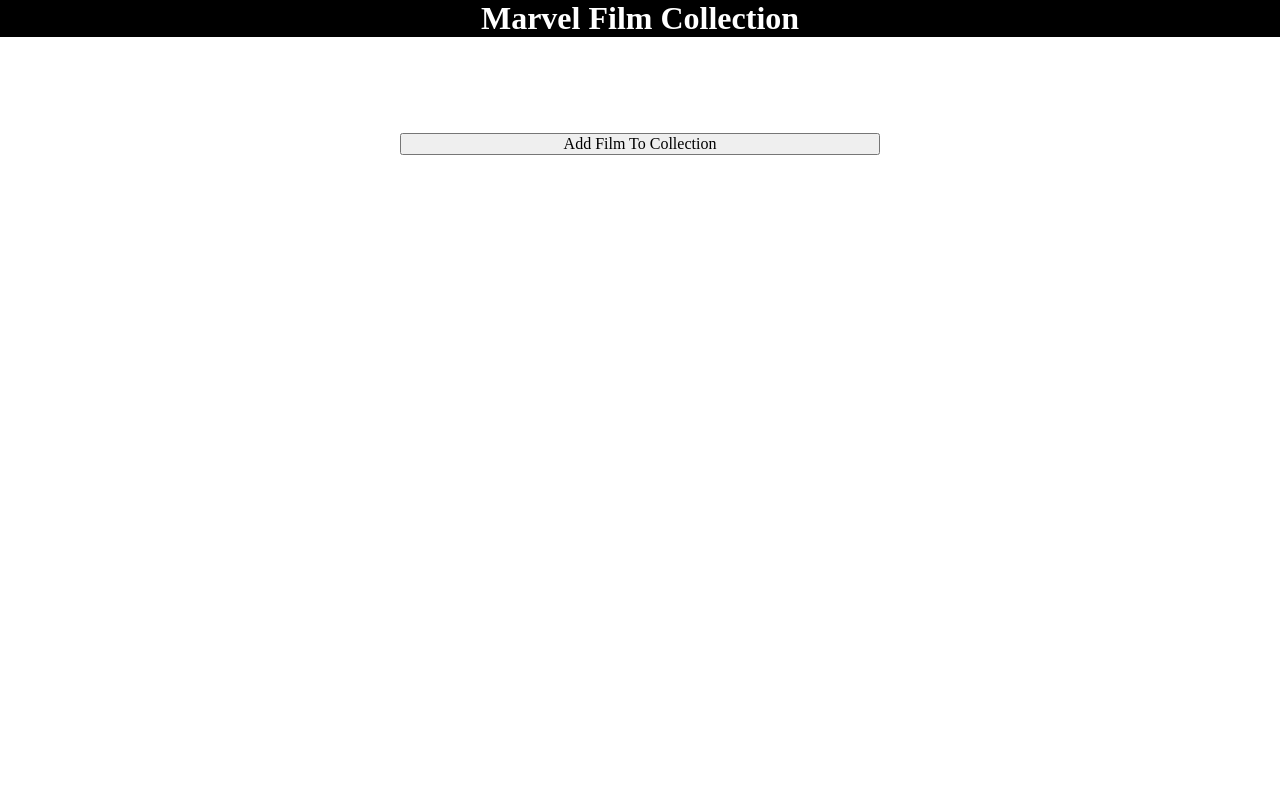
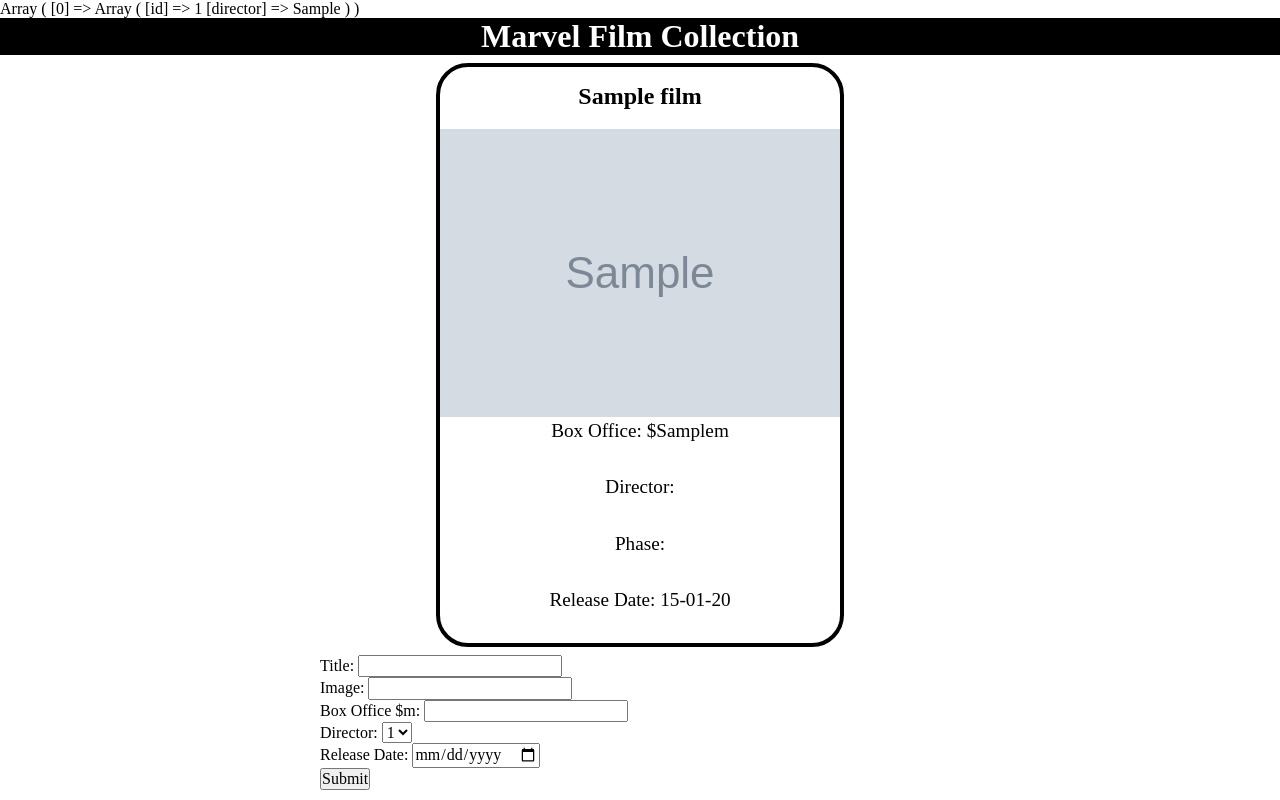
Before and after one commit to danieljporter21/Collection-App, a PHP site: page / in a window 1280 px wide. Run offline with PHP 8.4, Linux system fonts and the light colour scheme; tables that the repository leaves empty or names only in its code hold one stand-in row (values such as "Sample post"); grey boxes marked "Sample" are stand-in pictures.

Commit message:
Added Input Form

```diff
--- a/db.php
+++ b/db.php
@@ -57,10 +57,18 @@
     $sql = 'SELECT `films`.`id`, `films`.`title`, `films`.`box_office`, `films`.`director`, `films`.`box_office`,
            `films`.`phase`, `films`.`release_date`, `films`.`img_name`, `directors`.`director`, `phases`.`phase`
             FROM `films`
-                INNER JOIN `directors`
+            LEFT JOIN `directors`
                 ON `films`.`director` = `directors`.`id`
-                INNER JOIN `phases`
+                LEFT JOIN `phases`
                 ON `films`.`phase` = `phases`.`id`;';
 
     return fetchAll($dbConnection, $sql);
 }
+
+function fetchAllDirectors(PDO $dbConnection): array
+{
+    $sql = 'SELECT `directors`.`id`, `directors`.`director`
+            FROM `directors`';
+
+    return fetchAll($dbConnection, $sql);
+}
--- a/fnclib.php
+++ b/fnclib.php
@@ -11,8 +11,18 @@
             . '<p> Box Office: $' . $film['box_office'] . 'm</p>'
             . '<p> Director: ' . $film['director'] . '</p>'
             . '<p> Phase: ' . $film['phase'] . '</p>'
-            . '<p> Release Date: ' . $film['release_date'] . '</p>'
+            . '<p> Release Date: ' . date('d-m-y',strtotime($film['release_date'])). '</p>'
             . '</div>';
     }
     return $filmcomponent;
 }
+
+function dropDownDirectors(array $directors): string
+{
+    $directorcomp = '';
+    foreach ($directors as $director) {
+        $directorcomp =
+            '<option value="">' .$director['id'] . '</option>';
+    }
+    return $directorcomp;
+}
--- /dev/null
+++ b/form.php
@@ -0,0 +1 @@
+<?php
--- a/index.php
+++ b/index.php
@@ -4,6 +4,9 @@
 
 $db = 'CollectionApp';
 $films = fetchAllFilms(connectToDB($db));
+$directors = fetchAllDirectors(connectToDB($db));
+
+print_r($directors);
 
 ?>
 
@@ -32,8 +35,23 @@
 </main>
 
 <footer>
-    <button>Add Film To Collection</button>
+    <form action="form.php" method="post">
+        <label for="title">Title:</label>
+        <input type="text" id="title" name="title"><br>
+        <label for="image">Image:</label>
+        <input type="text" id="image" name="image"><br>
+        <label for="box_office">Box Office $m:</label>
+        <input type="text" id="box_office" name="box_office"><br>
+        <label for="director">Director:</label>
+        <select name="director" id="director">
+            <?php
+            echo dropDownDirectors($directors);
+            ?>
+        </select><br>
+        <label for="release_date">Release Date:</label>
+        <input type="date" id="release_date" name="release_date"><br>
+        <input type="submit">
+    </form>
 </footer>
-
 </body>
 </html>
```
